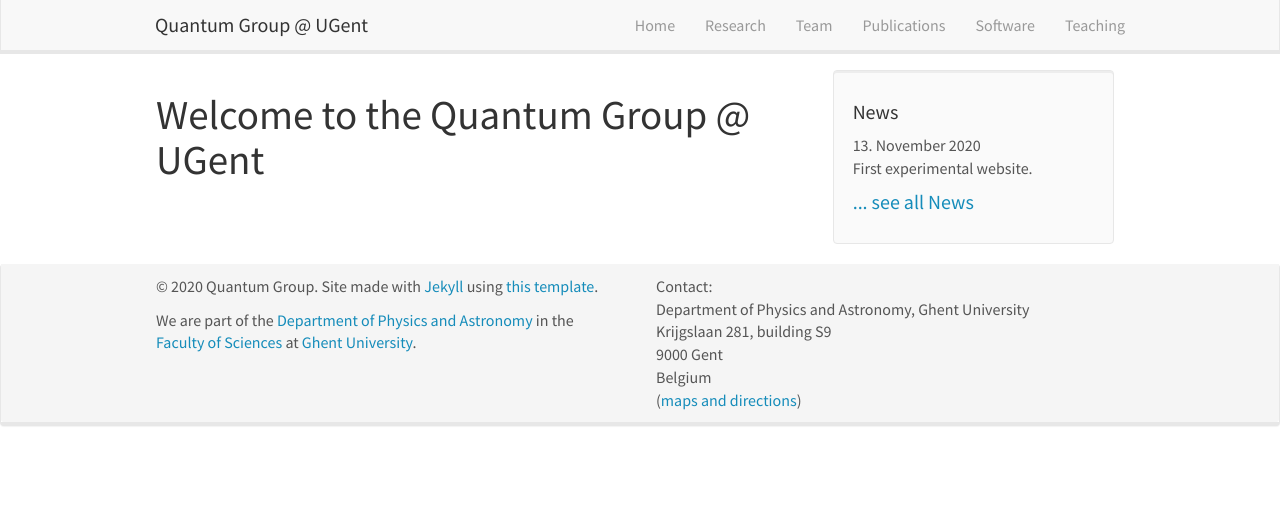
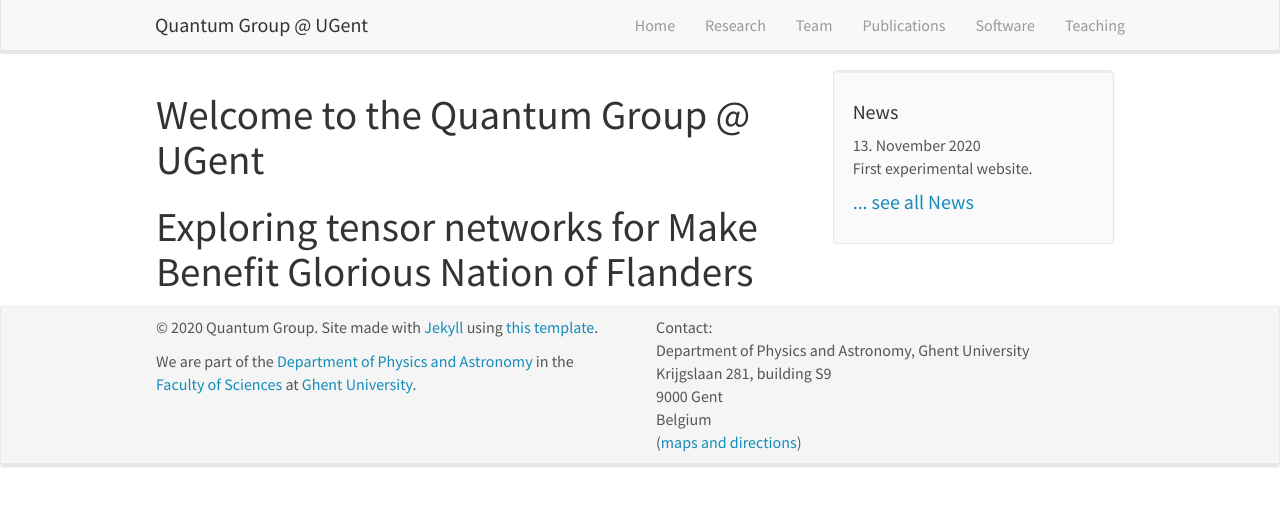
Before and after one commit to quantumghent/quantumghent.github.io, a Jekyll site: the page built from _pages/home.md, in a window 1280 px wide. Shown: the top 506 px of the page. Built offline with Jekyll 4.4.1, drawn with Linux system fonts in a browser that asks for light colours; nearby versions of some CDN libraries.

Commit message:
Update homelay.html

```diff
--- a/_layouts/homelay.html
+++ b/_layouts/homelay.html
@@ -4,7 +4,7 @@ layout: default
 
   <div id="homeid" class="col-sm-8">
         <h1>Welcome to the Quantum Group @ UGent</h1>
-
+	  <h1>Exploring tensor networks for Make Benefit Glorious Nation of Flanders</h1>
 	{{ content }}
   </div>
   <div id="newsid" class="col-sm-4" >
```
